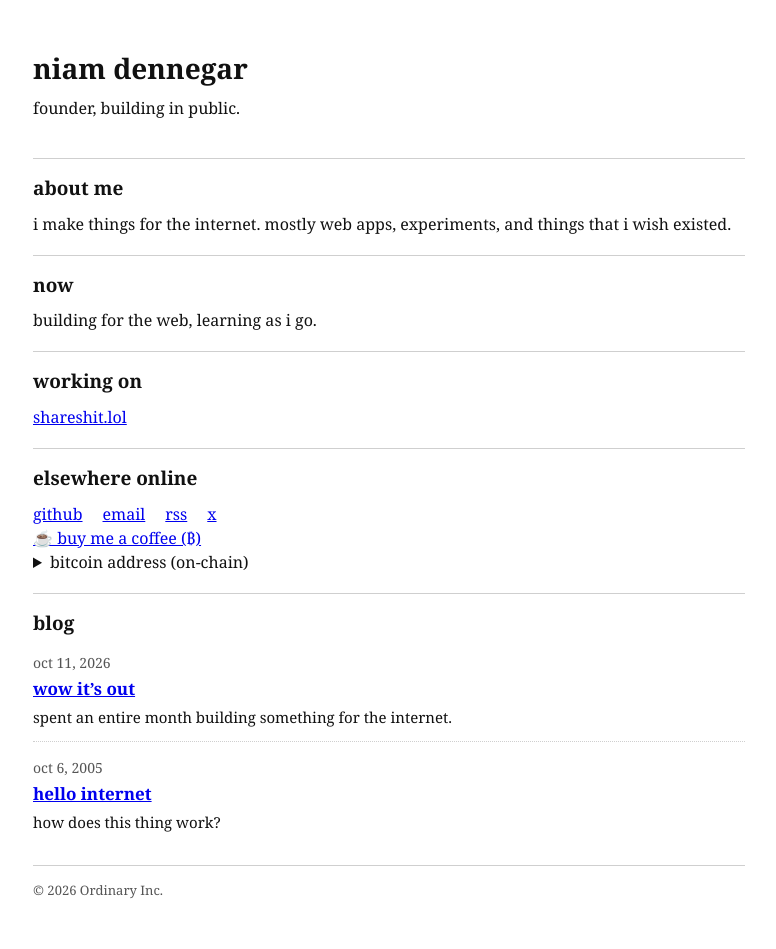
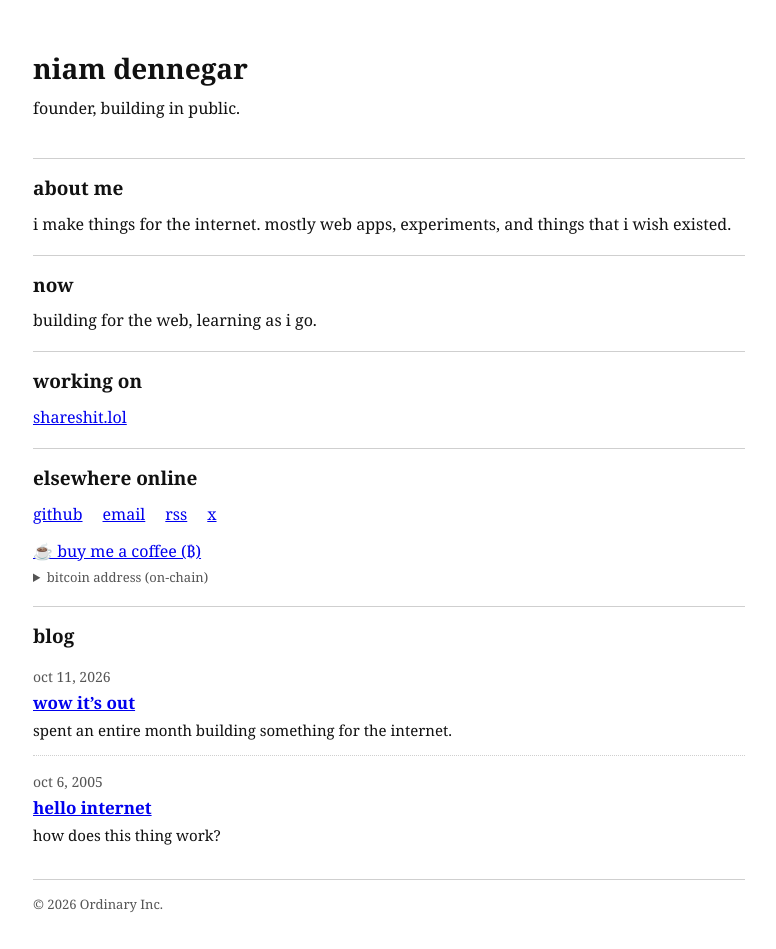
Before and after one commit to iamniam/niam.gg, a Jekyll site: the page built from index.html, in a window 1280 px wide. Shown: the whole page, without its empty margins (251-1027 px from the left). Built offline with Jekyll 4.4.1, drawn with Linux system fonts in a browser that asks for light colours.

Commit message:
Style simple Bitcoin tip details for mobile

```diff
--- a/assets/site.css
+++ b/assets/site.css
@@ -79,6 +79,10 @@ nav { display: flex; gap: 7px 20px; flex-wrap: wrap; }
 .note h3 a:visited { color: #551a8b; }
 .note p { font-size: 15px; }
 .links { display: flex; gap: 7px 20px; flex-wrap: wrap; }
+.tip { margin-top: 13px; }
+.tip-address-details { margin-top: 5px; font-size: 13px; color: var(--muted); }
+.tip-address-details summary { cursor: pointer; }
+.tip-address { display: block; margin-top: 4px; color: var(--text); overflow-wrap: anywhere; user-select: all; }
 .footer {
   border-top: 1px solid var(--rule);
   padding-top: 15px;
```
